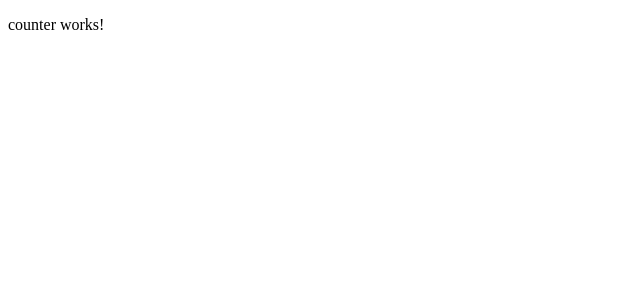
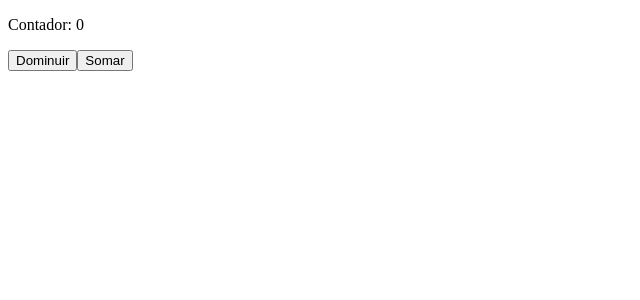
Before and after one commit to GabrielCastro-dev/conceitos-basicos-angular, an Angular app: page /counter in a window 1280 px wide. Shown: the top 300 px of the page, without its empty margins (0-640 px from the left). Built offline with nearby package versions, Linux system fonts and the light colour scheme.

Commit message:
página com um contador

```diff
--- a/src/app/app.routes.ts
+++ b/src/app/app.routes.ts
@@ -1,5 +1,5 @@
 import { Routes } from '@angular/router';
-import { IndexComponent } from './pages/app/index.component';
+import { IndexComponent } from './pages/index/index.component';
 import { CounterPageComponent } from './pages/counter/counterPage.component'
 
 export const routes: Routes = [
--- a/src/app/pages/counter/counterPage.component.html
+++ b/src/app/pages/counter/counterPage.component.html
@@ -1 +1,5 @@
-<p>counter works!</p>
+<div>
+    <p>Contador: {{ counter }}</p>
+    <button (click)="diminuir()">Dominuir</button>
+    <button (click)="somar()">Somar</button>
+</div>
--- a/src/app/pages/counter/counterPage.component.ts
+++ b/src/app/pages/counter/counterPage.component.ts
@@ -7,5 +7,13 @@ import { Component } from '@angular/core';
   styleUrl: './counterPage.component.scss'
 })
 export class CounterPageComponent {
+  counter: number = 0;
 
+  somar(){
+    this.counter++;
+  }
+
+  diminuir(){
+    this.counter--;
+  }
 }
```
Also changed, not shown: src/app/pages/index/index.component.html (renamed from src/app/pages/app/index.component.html), src/app/pages/index/index.component.scss (renamed from src/app/pages/app/index.component.scss), src/app/pages/index/index.component.ts (renamed from src/app/pages/app/index.component.ts).
